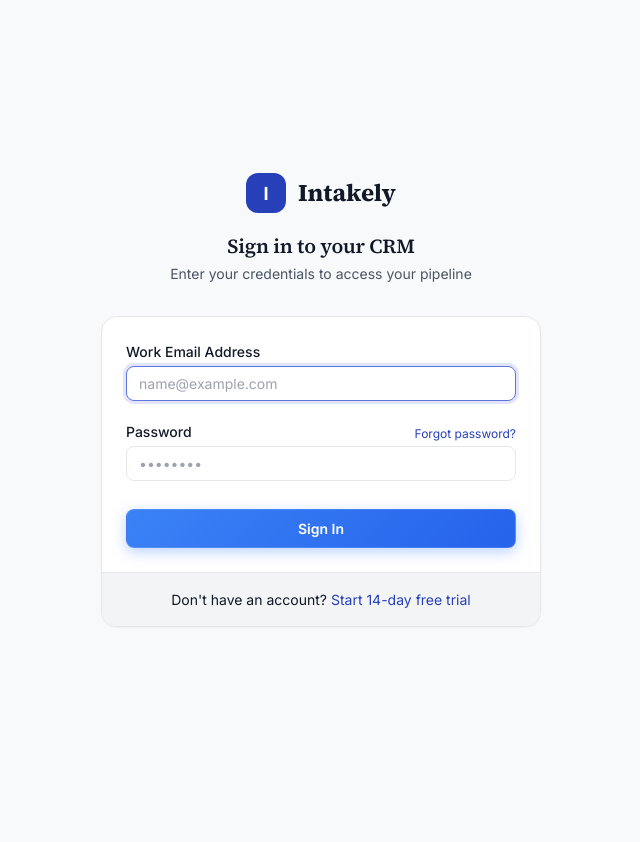
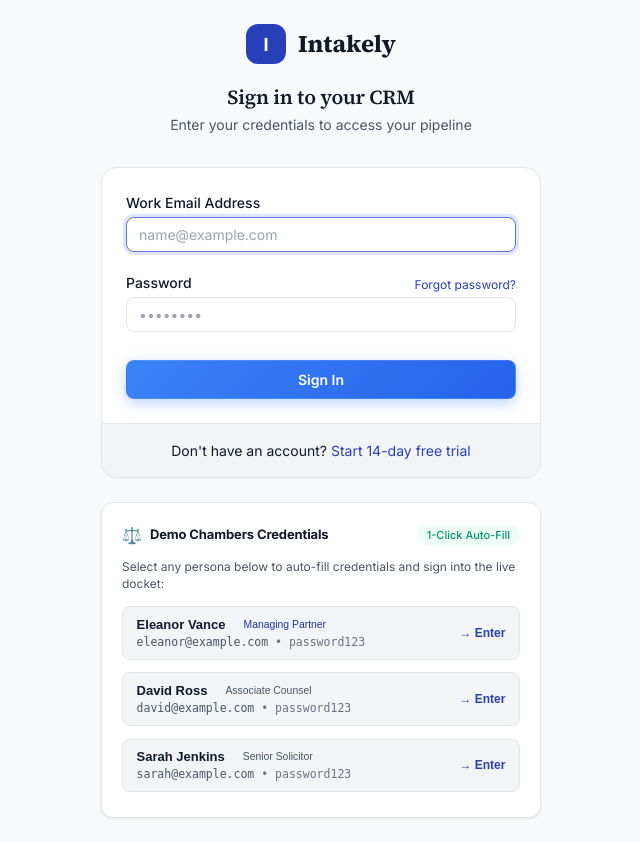
Before and after one commit to rushikeshnarule/intakely, a PHP site: template app/Views/auth/login.php in a window 1280 px wide. Shown: the whole page, without its empty margins (319-959 px from the left). Before the commit the page ends 627 px from the top, so only its background shows below. Run offline with PHP 8.4, Linux system fonts and the light colour scheme; the visitor is signed in with stand-in values (Sample User, id 1); the template is opened without the code that fills it: most values are stand-ins (such as "Sample title", 1, 10 or a date in 2020); data that the repository does not hold is empty.

Commit message:
Show demo login credentials on login screen

```diff
--- a/app/Views/auth/login.php
+++ b/app/Views/auth/login.php
@@ -98,41 +98,64 @@
             </div>
         </div>
 
-        <!-- Demo Mode Quick-Login Panel -->
-        <?php if ($demoMode): ?>
-            <div class="demo-panel">
-                <div style="display:flex;justify-content:space-between;align-items:center;margin-bottom:0.75rem;">
-                    <strong style="font-size:0.8125rem;color:var(--accent-700);text-transform:uppercase;letter-spacing:0.04em;">One-Click Demo Logins</strong>
-                    <span class="badge badge-primary">Seed Data</span>
+        <!-- Chambers Demo Credentials Panel -->
+        <div class="demo-panel" style="background:var(--bg-primary);border:1px solid var(--border-default);border-radius:var(--radius-xl);padding:1.25rem;margin-top:1.5rem;box-shadow:var(--shadow-sm);">
+            <div style="display:flex;justify-content:space-between;align-items:center;margin-bottom:0.75rem;">
+                <div style="display:flex;align-items:center;gap:0.5rem;">
+                    <span style="font-size:1rem;">⚖️</span>
+                    <strong style="font-size:0.8125rem;color:var(--text-primary);letter-spacing:-0.01em;">Demo Chambers Credentials</strong>
                 </div>
-                <div style="font-size:0.75rem;color:var(--text-tertiary);margin-bottom:0.75rem;">
-                    Click any persona below to auto-fill credentials:
-                </div>
+                <span class="badge badge-success" style="font-size:0.6875rem;">1-Click Auto-Fill</span>
+            </div>
 
-                <div style="font-weight:600;font-size:0.75rem;margin-bottom:0.35rem;color:var(--text-primary);">Apex Law LLP (Law Firm Personas)</div>
-                <button type="button" class="demo-user-btn" onclick="fillLogin('eleanor@example.com', 'password123')">
-                    <div>
-                        <div style="font-weight:600;font-size:0.8125rem;">Eleanor Vance</div>
-                        <div style="font-size:0.6875rem;color:var(--text-tertiary);">Managing Partner (Full Access)</div>
+            <p style="font-size:0.75rem;color:var(--text-secondary);margin-bottom:0.85rem;line-height:1.4;">
+                Select any persona below to auto-fill credentials and sign into the live docket:
+            </p>
+
+            <div style="display:flex;flex-direction:column;gap:0.45rem;">
+                <!-- Eleanor -->
+                <button type="button" class="demo-user-btn" onclick="fillLogin('eleanor@example.com', 'password123')" style="padding:0.6rem 0.85rem;display:flex;align-items:center;justify-content:space-between;background:var(--bg-secondary);border:1px solid var(--border-default);border-radius:var(--radius-lg);cursor:pointer;">
+                    <div style="text-align:left;">
+                        <div style="display:flex;align-items:center;gap:0.5rem;">
+                            <span style="font-weight:700;font-size:0.8125rem;color:var(--text-primary);">Eleanor Vance</span>
+                            <span class="badge badge-primary" style="font-size:0.65rem;">Managing Partner</span>
+                        </div>
+                        <div style="font-size:0.7188rem;color:var(--text-secondary);font-family:monospace;margin-top:0.2rem;">
+                            eleanor@example.com <span style="color:var(--text-tertiary);">• password123</span>
+                        </div>
                     </div>
-                    <span class="badge badge-success">Owner</span>
+                    <span style="font-size:0.75rem;font-weight:600;color:var(--accent-600);">&rarr; Enter</span>
                 </button>
-                <button type="button" class="demo-user-btn" onclick="fillLogin('david@example.com', 'password123')">
-                    <div>
-                        <div style="font-weight:600;font-size:0.8125rem;">David Ross</div>
-                        <div style="font-size:0.6875rem;color:var(--text-tertiary);">Associate Counsel (Conveyancing)</div>
+
+                <!-- David -->
+                <button type="button" class="demo-user-btn" onclick="fillLogin('david@example.com', 'password123')" style="padding:0.6rem 0.85rem;display:flex;align-items:center;justify-content:space-between;background:var(--bg-secondary);border:1px solid var(--border-default);border-radius:var(--radius-lg);cursor:pointer;">
+                    <div style="text-align:left;">
+                        <div style="display:flex;align-items:center;gap:0.5rem;">
+                            <span style="font-weight:700;font-size:0.8125rem;color:var(--text-primary);">David Ross</span>
+                            <span class="badge badge-neutral" style="font-size:0.65rem;">Associate Counsel</span>
+                        </div>
+                        <div style="font-size:0.7188rem;color:var(--text-secondary);font-family:monospace;margin-top:0.2rem;">
+                            david@example.com <span style="color:var(--text-tertiary);">• password123</span>
+                        </div>
                     </div>
-                    <span class="badge badge-neutral">Agent</span>
+                    <span style="font-size:0.75rem;font-weight:600;color:var(--accent-600);">&rarr; Enter</span>
                 </button>
-                <button type="button" class="demo-user-btn" onclick="fillLogin('sarah@example.com', 'password123')">
-                    <div>
-                        <div style="font-weight:600;font-size:0.8125rem;">Sarah Jenkins</div>
-                        <div style="font-size:0.6875rem;color:var(--text-tertiary);">Senior Solicitor (Commercial)</div>
+
+                <!-- Sarah -->
+                <button type="button" class="demo-user-btn" onclick="fillLogin('sarah@example.com', 'password123')" style="padding:0.6rem 0.85rem;display:flex;align-items:center;justify-content:space-between;background:var(--bg-secondary);border:1px solid var(--border-default);border-radius:var(--radius-lg);cursor:pointer;">
+                    <div style="text-align:left;">
+                        <div style="display:flex;align-items:center;gap:0.5rem;">
+                            <span style="font-weight:700;font-size:0.8125rem;color:var(--text-primary);">Sarah Jenkins</span>
+                            <span class="badge badge-neutral" style="font-size:0.65rem;">Senior Solicitor</span>
+                        </div>
+                        <div style="font-size:0.7188rem;color:var(--text-secondary);font-family:monospace;margin-top:0.2rem;">
+                            sarah@example.com <span style="color:var(--text-tertiary);">• password123</span>
+                        </div>
                     </div>
-                    <span class="badge badge-primary">Admin</span>
+                    <span style="font-size:0.75rem;font-weight:600;color:var(--accent-600);">&rarr; Enter</span>
                 </button>
             </div>
-        <?php endif; ?>
+        </div>
     </div>
 
     <script>
```
